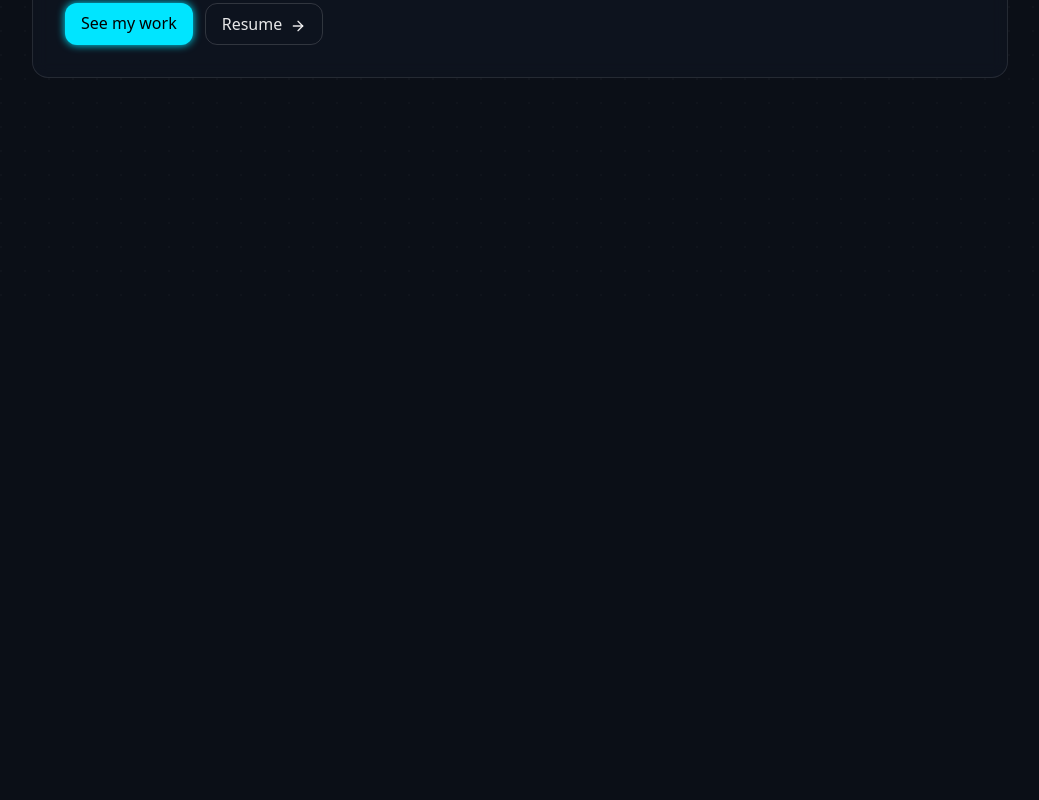
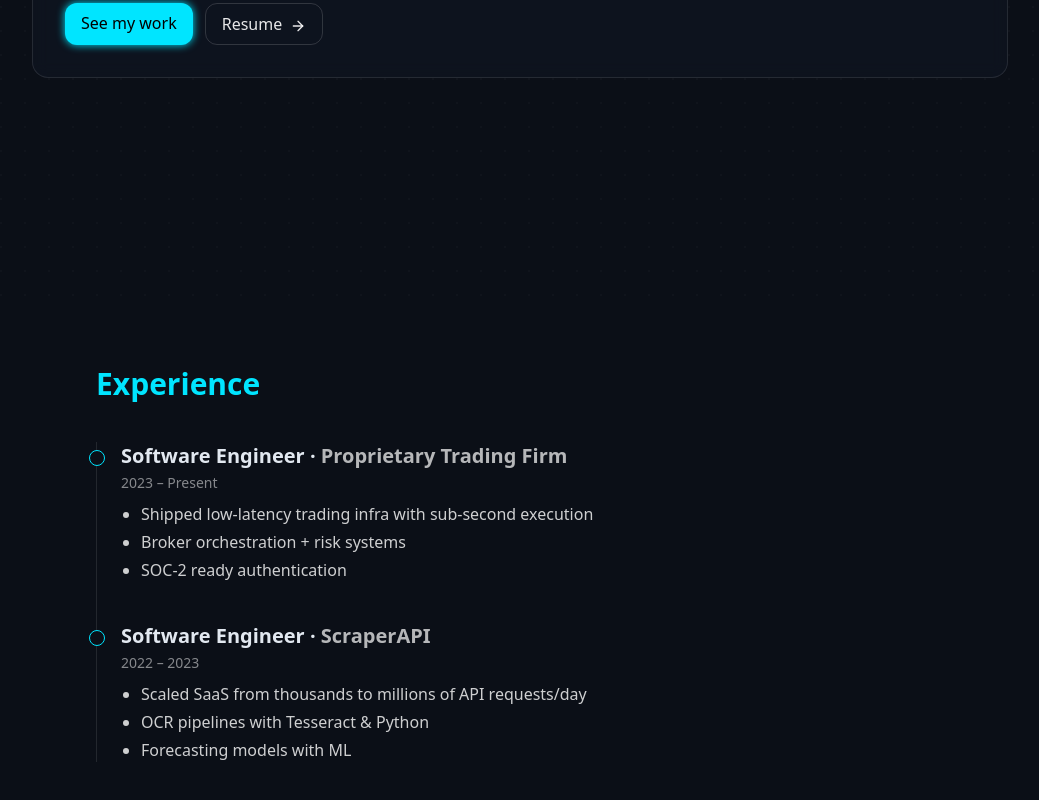
Before and after one commit to rpassaro/website, a Next.js app: page / in a window 1280 px wide. Shown: the part 498-1298 px from the top of the page, without its empty margins (120-1159 px from the left). Before the commit the page ends 800 px from the top, so only its background shows below. Built offline with nearby package versions, Linux system fonts and the light colour scheme.

Commit message:
changes?

```diff
--- a/src/app/page.tsx
+++ b/src/app/page.tsx
@@ -1,9 +1,11 @@
 "use client";
 import { motion } from "framer-motion";
 import { ArrowRight, Terminal } from "lucide-react";
+import Timeline from "@/components/Timeline";
 
 export default function Page() {
   return (
+    <>
       <section className="mx-auto flex min-h-dvh max-w-5xl flex-col items-start justify-center px-6">
         <motion.div
           initial={{ opacity: 0, y: 12 }}
@@ -39,5 +41,7 @@ export default function Page() {
           </div>
         </motion.div>
       </section>
+      <Timeline />
+    </>
   );
 }
--- /dev/null
+++ b/src/components/Timeline.tsx
@@ -0,0 +1,56 @@
+"use client";
+import { motion } from "framer-motion";
+
+const items = [
+    {
+        role: "Software Engineer",
+        company: "Proprietary Trading Firm",
+        period: "2023 – Present",
+        highlights: [
+            "Shipped low-latency trading infra with sub-second execution",
+            "Broker orchestration + risk systems",
+            "SOC-2 ready authentication",
+        ],
+    },
+    {
+        role: "Software Engineer",
+        company: "ScraperAPI",
+        period: "2022 – 2023",
+        highlights: [
+            "Scaled SaaS from thousands to millions of API requests/day",
+            "OCR pipelines with Tesseract & Python",
+            "Forecasting models with ML",
+        ],
+    },
+];
+
+export default function Timeline() {
+    return (
+        <section className="mx-auto max-w-4xl px-6 py-16">
+            <h2 className="mb-10 text-3xl font-bold text-[var(--accent)]">Experience</h2>
+            <div className="relative border-l border-white/10">
+                {items.map((item, i) => (
+                    <motion.div
+                        key={i}
+                        initial={{ opacity: 0, x: -20 }}
+                        whileInView={{ opacity: 1, x: 0 }}
+                        transition={{ duration: 0.4, delay: i * 0.1 }}
+                        viewport={{ once: true }}
+                        className="mb-10 ml-6"
+                    >
+                        <div className="absolute -left-2 mt-2 h-4 w-4 rounded-full border border-[var(--accent)] bg-[var(--bg)]" />
+                        <h3 className="text-xl font-semibold">
+                            {item.role} · <span className="text-white/70">{item.company}</span>
+                        </h3>
+                        <span className="text-sm text-white/50">{item.period}</span>
+                        <ul className="mt-2 list-disc space-y-1 pl-5 text-white/80">
+                            {item.highlights.map((h, j) => (
+                                <li key={j}>{h}</li>
+                            ))}
+                        </ul>
+                    </motion.div>
+                ))}
+            </div>
+        </section>
+    );
+}
```
Lines whose indentation alone changed are shown as unchanged.
